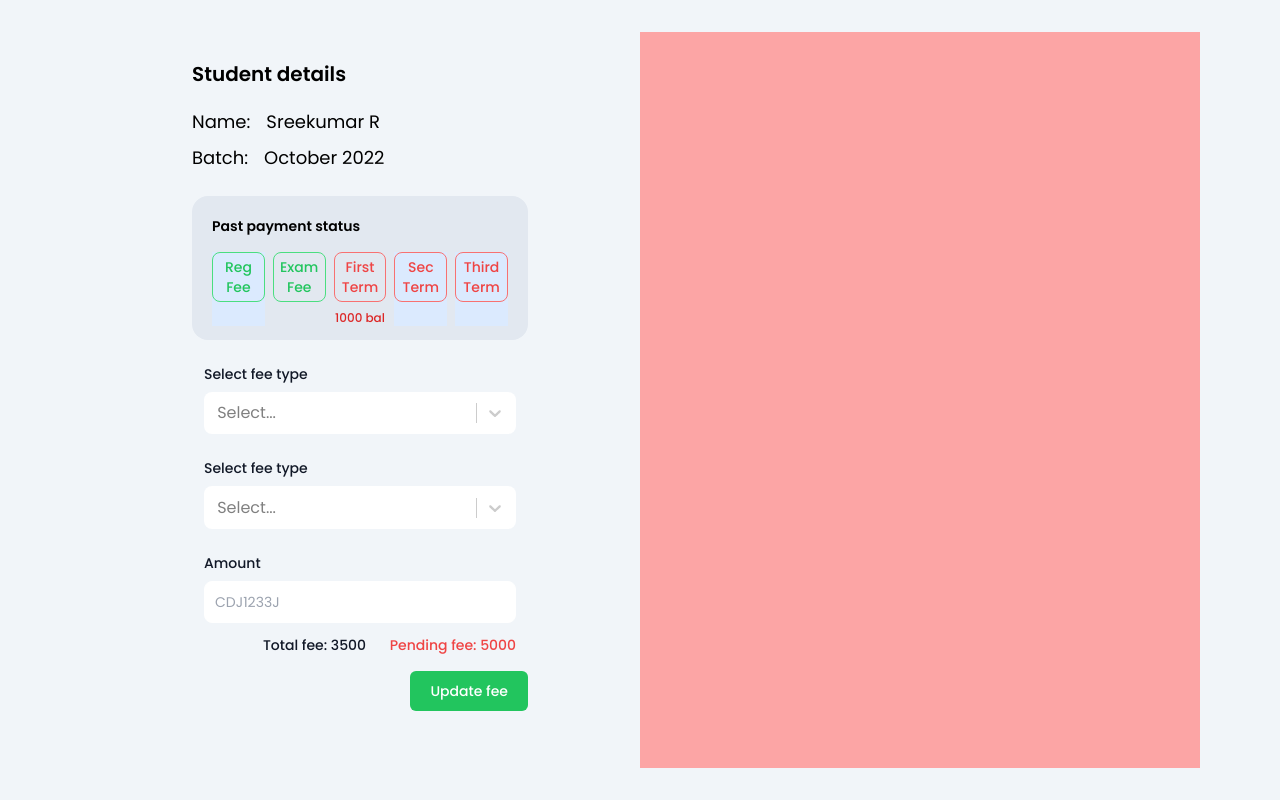
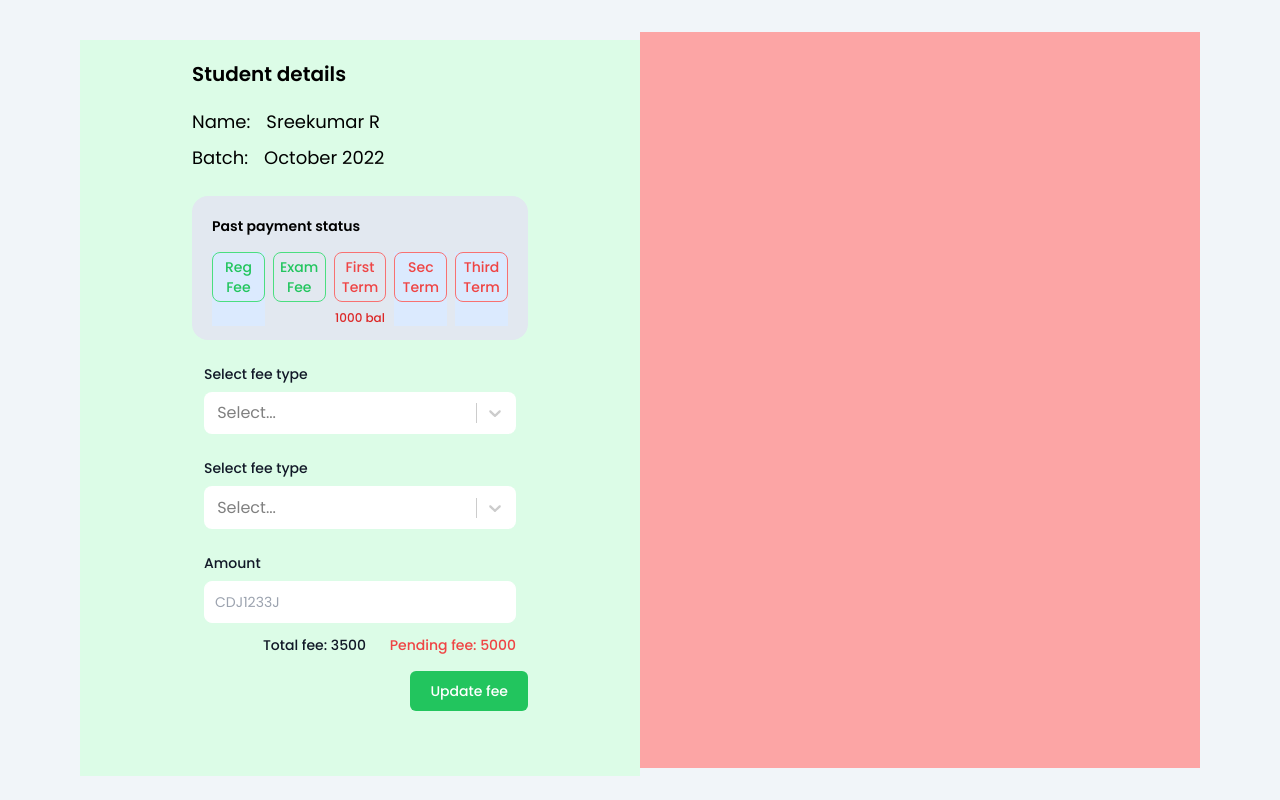
Before and after one commit to abie-x/lms-client, a React (Create React App) app: page /updateFee in a window 1280 px wide. Built offline with nearby package versions, Linux system fonts and the light colour scheme.

Commit message:
testing..

```diff
--- a/src/screens/UpdateFeeStatusScreen.js
+++ b/src/screens/UpdateFeeStatusScreen.js
@@ -44,7 +44,7 @@ const UpdateFeeStatusScreen = () => {
 
     return (
         <div className="h-screen w-screen bg-slate-100 px-6 md:px-20 py-8 lg:grid lg:grid-cols-2">
-            <div className="h-full w-full md:px-28 lg:px-4 xl:px-28 xl:mt-2 md:py-5 bg-slate-100" >
+            <div className="h-full w-full md:px-28 lg:px-4 xl:px-28 xl:mt-2 md:py-5 bg-green-100" >
                 <h3 className="text-base md:text-xl font-semibold">Student details</h3>
                 <div className="mt-5 text-sm flex gap-4">
                     <h4 className="text-sm md:text-lg">Name: </h4>
```
